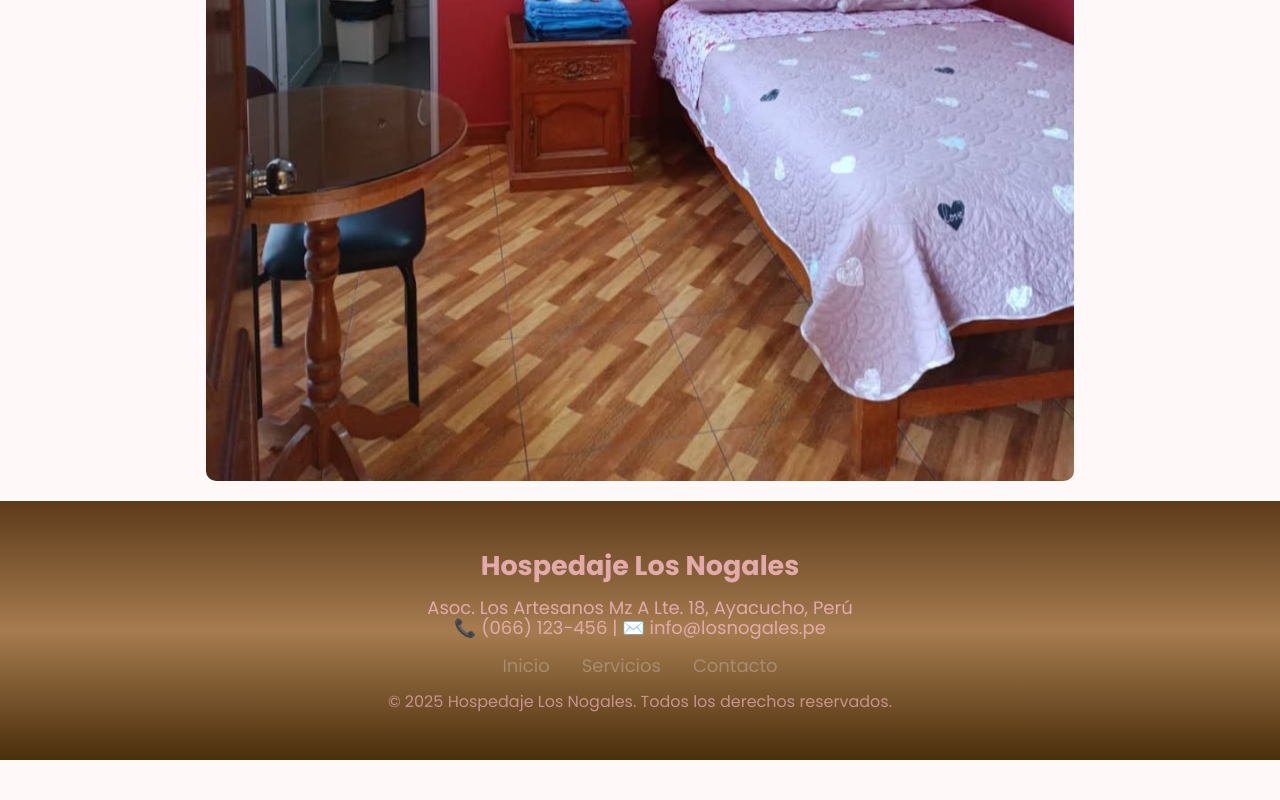
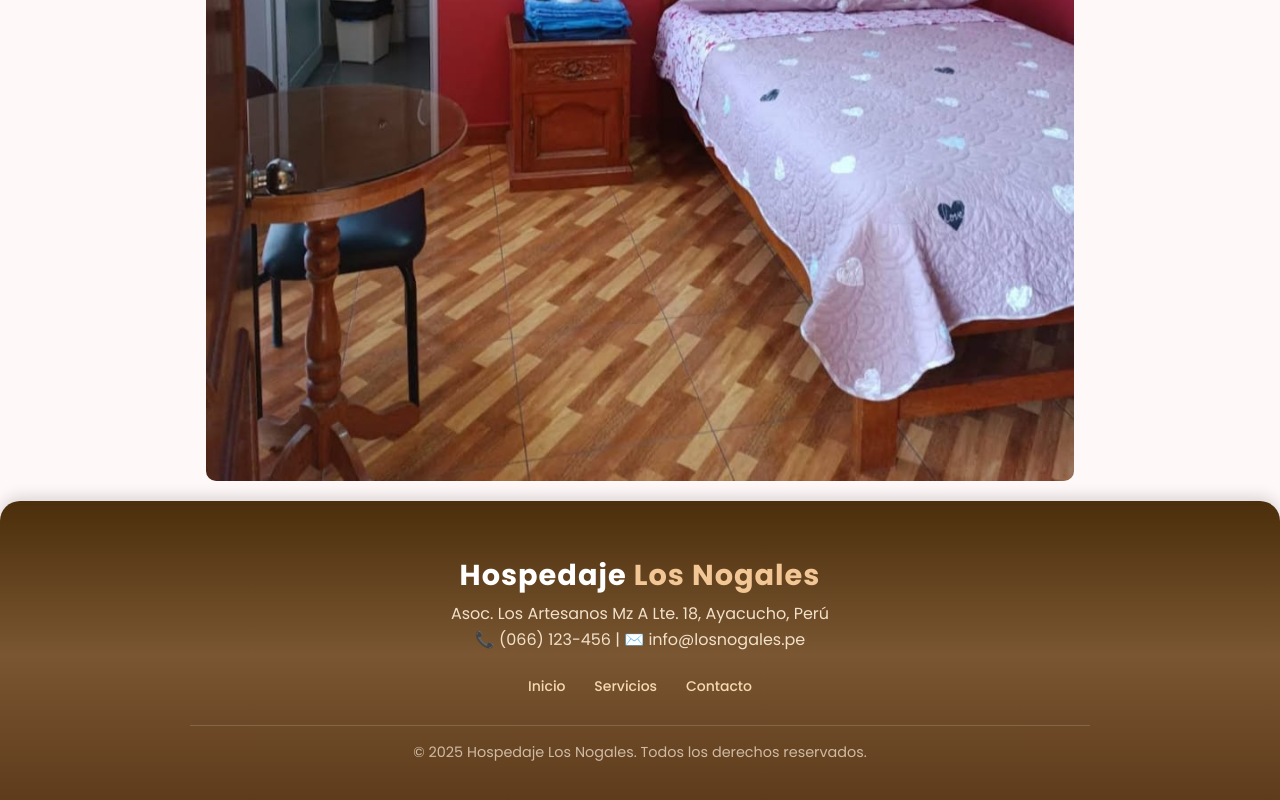
Before and after one commit to 10ANGELICA/proyecto-casa, an Angular app: page / in a window 1280 px wide. Shown: the part 1416-2216 px from the top of the page. Before the commit the page ends 2176 px from the top, so only its background shows below. Built offline with nearby package versions, Linux system fonts and the light colour scheme.

Commit message:
Actualizacion

```diff
--- a/src/app/footer/footer.scss
+++ b/src/app/footer/footer.scss
@@ -1,33 +1,119 @@
-footer {
-  background: linear-gradient(180deg, #5d3a1a 0%, #a67c4f 50%, #4b2e0b 100%);
-  color: #e2aaaa;
-  padding: 2rem 1rem;
+@import url('https://fonts.googleapis.com/css2?family=Poppins:wght@400;500;700&display=swap');
+
+.footer {
+  background: linear-gradient(180deg, #4b2e0b 0%, #7a5632 50%, #5d3a1a 100%);
+  color: #f8f4ef;
   text-align: center;
-  font-size: 1.125rem; // letras medianas (18px aprox)
+  padding: 2.5rem 1rem 2rem;
   font-family: 'Poppins', sans-serif;
+  border-top-left-radius: 20px;
+  border-top-right-radius: 20px;
+  box-shadow: 0 -4px 15px rgba(0, 0, 0, 0.15);
 
-  a {
-    color: #a78c6f; // marrón claro
-    text-decoration: none;
-    margin: 0 0.5rem;
-    transition: color 0.3s ease;
+  .footer-content {
+    max-width: 900px;
+    margin: 0 auto;
+  }
 
-    &:hover {
-      text-decoration: underline;
-      color: #8d8c76; // marrón más oscuro
+  .footer-title {
+    font-size: 1.8rem;
+    font-weight: 700;
+    margin-bottom: 0.6rem;
+    color: #fff;
+    letter-spacing: 1px;
+
+    span {
+      color: #f2c795;
+      font-weight: 600;
     }
   }
 
+  .footer-address {
+    font-size: 1rem;
+    color: #f2e1c9;
+    margin-bottom: 1.5rem;
+    line-height: 1.6;
+  }
+
   .footer-links {
-    margin-bottom: 1rem;
     display: flex;
     justify-content: center;
-    gap: 1rem;
+    gap: 1.8rem;
     flex-wrap: wrap;
+    margin-bottom: 1.8rem;
+
+    a {
+      color: #f5d9b2;
+      font-weight: 500;
+      text-decoration: none;
+      position: relative;
+      transition: color 0.3s ease;
+
+      &::after {
+        content: '';
+        position: absolute;
+        left: 0;
+        bottom: -4px;
+        width: 0;
+        height: 2px;
+        background: #f2c795;
+        transition: width 0.3s ease;
+      }
+
+      &:hover {
+        color: #fff;
+
+        &::after {
+          width: 100%;
+        }
+      }
+    }
   }
 
   .footer-copy {
-    font-size: 1rem; // un poco más pequeño pero legible
-    opacity: 0.75;
+    font-size: 0.9rem;
+    color: #e8d9c4;
+    opacity: 0.8;
+    margin-top: 1rem;
+    border-top: 1px solid rgba(255, 255, 255, 0.2);
+    padding-top: 1rem;
+  }
+
+  /* 🌸 Detalle decorativo suave */
+  &::before {
+    content: '';
+    position: absolute;
+    top: 0;
+    left: 50%;
+    transform: translateX(-50%);
+    width: 40px;
+    height: 3px;
+    background: #f2c795;
+    border-radius: 2px;
+    opacity: 0.7;
+  }
+
+  /* 📱 Responsive */
+  @media (max-width: 600px) {
+    .footer-title {
+      font-size: 1.5rem;
+    }
+
+    .footer-address {
+      font-size: 0.9rem;
+      margin-bottom: 1.2rem;
+    }
+
+    .footer-links {
+      gap: 1rem;
+
+      a {
+        font-size: 0.9rem;
+      }
+    }
+
+    .footer-copy {
+      font-size: 0.8rem;
+    }
   }
 }
```
